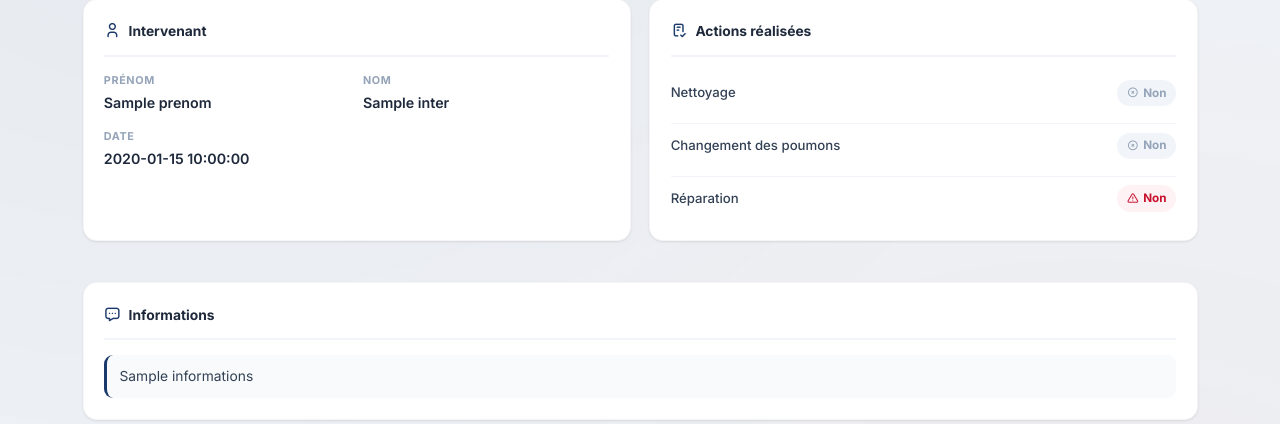
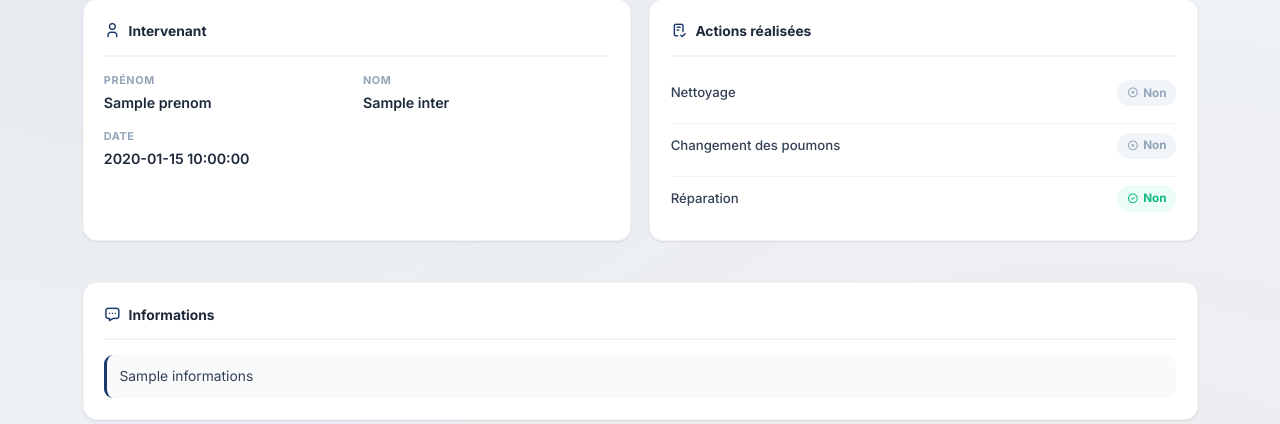
Before and after one commit to Arthur-91140/ALUPS-Mannequin, a Flask app: template templates/admin_intervention.html in a window 1280 px wide. Shown: the part 145-569 px from the top of the page. Run offline with Flask 3, Linux system fonts and the light colour scheme; the template is opened without the code that fills it: most values are stand-ins (such as "Sample title", 1, 10 or a date in 2020); grey boxes marked "Sample" are stand-in pictures.

Commit message:
Réparation admin : oui = alerte rouge, non = vert

```diff
--- a/templates/admin_dashboard.html
+++ b/templates/admin_dashboard.html
@@ -70,7 +70,7 @@
                         <td>{{ i.prenom }} {{ i.nom }}</td>
                         <td class="tc">{% if i.nettoyage %}<i class="ti ti-circle-check st-yes"></i>{% else %}<i class="ti ti-circle-x st-no"></i>{% endif %}</td>
                         <td class="tc">{% if i.changement_poumons %}<i class="ti ti-circle-check st-yes"></i>{% else %}<i class="ti ti-circle-x st-no"></i>{% endif %}</td>
-                        <td class="tc">{% if i.reparation %}<i class="ti ti-circle-check st-ok"></i>{% else %}<i class="ti ti-alert-triangle st-warn"></i>{% endif %}</td>
+                        <td class="tc">{% if i.reparation %}<i class="ti ti-alert-triangle st-warn"></i>{% else %}<i class="ti ti-circle-check st-ok"></i>{% endif %}</td>
                     </tr>
                     {% endfor %}
                 </tbody>
--- a/templates/admin_history.html
+++ b/templates/admin_history.html
@@ -25,7 +25,7 @@
                     <td>{{ i.nom }}</td>
                     <td class="tc">{% if i.nettoyage %}<i class="ti ti-circle-check st-yes"></i>{% else %}<i class="ti ti-circle-x st-no"></i>{% endif %}</td>
                     <td class="tc">{% if i.changement_poumons %}<i class="ti ti-circle-check st-yes"></i>{% else %}<i class="ti ti-circle-x st-no"></i>{% endif %}</td>
-                    <td class="tc">{% if i.reparation %}<i class="ti ti-circle-check st-ok"></i>{% else %}<i class="ti ti-alert-triangle st-warn"></i>{% endif %}</td>
+                    <td class="tc">{% if i.reparation %}<i class="ti ti-alert-triangle st-warn"></i>{% else %}<i class="ti ti-circle-check st-ok"></i>{% endif %}</td>
                     <td class="tc">
                         {% set nb = photos_by_intervention.get(i.id, [])|length %}
                         {% if nb %}<span class="pill"><i class="ti ti-camera" style="font-size:0.85em"></i> {{ nb }}</span>{% else %}<span class="st-no">—</span>{% endif %}
--- a/templates/admin_intervention.html
+++ b/templates/admin_intervention.html
@@ -53,9 +53,9 @@
             <div class="detail-check">
                 <span>Réparation</span>
                 {% if inter.reparation %}
-                <span class="detail-tag tag-green"><i class="ti ti-circle-check"></i> Oui</span>
+                <span class="detail-tag tag-red"><i class="ti ti-alert-triangle"></i> Oui</span>
                 {% else %}
-                <span class="detail-tag tag-red"><i class="ti ti-alert-triangle"></i> Non</span>
+                <span class="detail-tag tag-green"><i class="ti ti-circle-check"></i> Non</span>
                 {% endif %}
             </div>
         </div>
```
